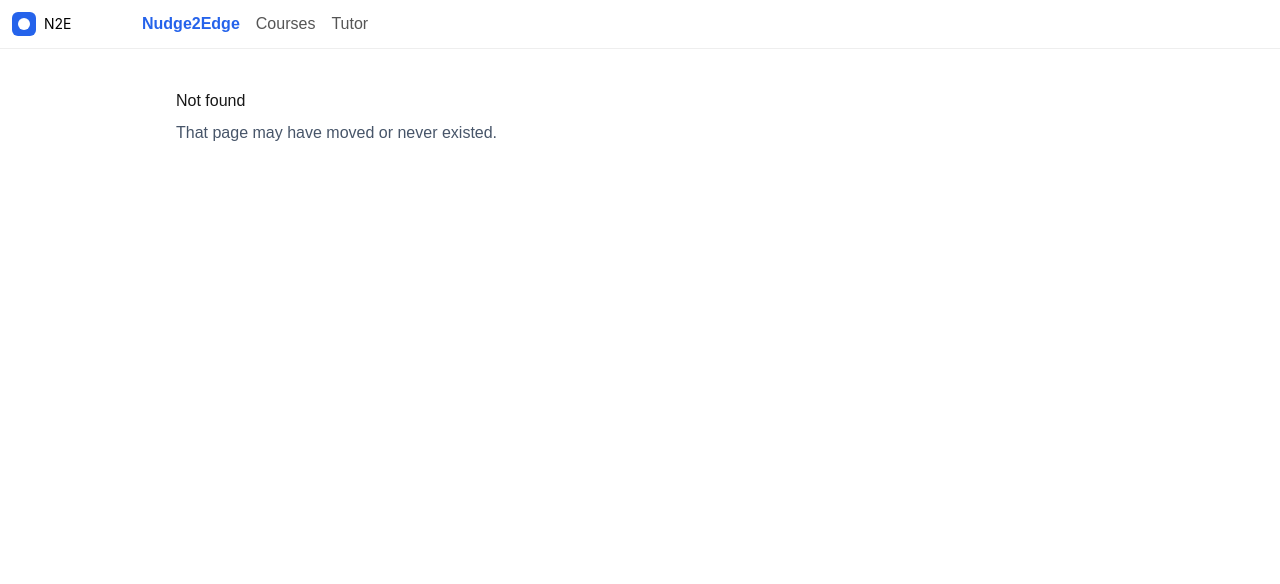
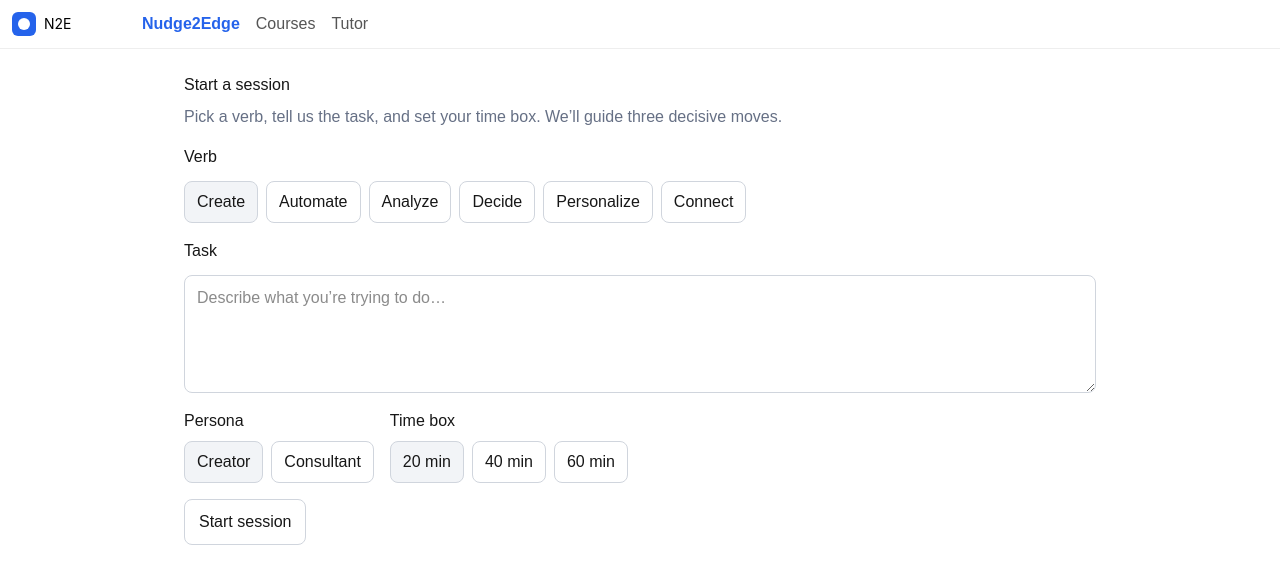
Before and after one commit to mukund-n2e/ai-tutor-ui, a Next.js app: page /onboarding in a window 1280 px wide. Before the commit this address had no page. Shown: the top 584 px of the page. Built offline with nearby package versions, Linux system fonts and the light colour scheme.

Commit message:
wp018 prd onboarding session 20250918 055628 (#42)
* docs(handover): CTO Handover v1 with probes (20250917_081439)

* feat(PRD): Onboarding (verb/persona/timebox/task) and Session wired to SSE

---------

Co-authored-by: mukund-n2e <mukund-6019@users.noreply.github.com>

```diff
--- /dev/null
+++ b/src/app/onboarding/page.tsx
@@ -0,0 +1,71 @@
+'use client';
+import { useState } from 'react';
+
+const VERBS = ['Create','Automate','Analyze','Decide','Personalize','Connect'] as const;
+const PERSONAS = ['Creator','Consultant'] as const;
+const TIMES = [20,40,60] as const;
+
+export default function Onboarding() {
+  const [verb, setVerb] = useState<typeof VERBS[number]>('Create');
+  const [persona, setPersona] = useState<typeof PERSONAS[number]>('Creator');
+  const [minutes, setMinutes] = useState<typeof TIMES[number]>(20);
+  const [task, setTask] = useState('');
+
+  function start() {
+    const url = `/session?verb=${encodeURIComponent(verb)}&persona=${encodeURIComponent(persona)}&minutes=${minutes}&task=${encodeURIComponent(task)}`;
+    window.location.href = url;
+  }
+
+  return (
+    <main style={{padding:24,maxWidth:960,margin:'0 auto'}}>
+      <h1 style={{marginBottom:8}}>Start a session</h1>
+      <p style={{color:'#667085',marginBottom:16}}>Pick a verb, tell us the task, and set your time box. We’ll guide three decisive moves.</p>
+
+      <section style={{display:'grid',gap:12,marginBottom:16}}>
+        <label>Verb</label>
+        <div style={{display:'flex',flexWrap:'wrap',gap:8}}>
+          {VERBS.map(v => (
+            <button key={v} onClick={()=>setVerb(v)}
+              style={{padding:'8px 12px',borderRadius:8,border:'1px solid #d0d5dd',
+                      background: v===verb ? '#f2f4f7' : 'white'}}>{v}</button>
+          ))}
+        </div>
+      </section>
+
+      <section style={{display:'grid',gap:12,marginBottom:16}}>
+        <label>Task</label>
+        <textarea value={task} onChange={e=>setTask(e.target.value)} rows={4}
+          placeholder="Describe what you’re trying to do…"
+          style={{padding:'10px 12px',border:'1px solid #d0d5dd',borderRadius:8}}/>
+      </section>
+
+      <section style={{display:'flex',gap:16,marginBottom:16}}>
+        <div>
+          <label>Persona</label>
+          <div style={{display:'flex',gap:8,marginTop:8}}>
+            {PERSONAS.map(p => (
+              <button key={p} onClick={()=>setPersona(p)}
+                style={{padding:'8px 12px',borderRadius:8,border:'1px solid #d0d5dd',
+                        background: p===persona ? '#f2f4f7' : 'white'}}>{p}</button>
+            ))}
+          </div>
+        </div>
+        <div>
+          <label>Time box</label>
+          <div style={{display:'flex',gap:8,marginTop:8}}>
+            {TIMES.map(t => (
+              <button key={t} onClick={()=>setMinutes(t)}
+                style={{padding:'8px 12px',borderRadius:8,border:'1px solid #d0d5dd',
+                        background: t===minutes ? '#f2f4f7' : 'white'}}>{t} min</button>
+            ))}
+          </div>
+        </div>
+      </section>
+
+      <button onClick={start} disabled={!task.trim()}
+        style={{padding:'10px 14px',borderRadius:8,border:'1px solid #d0d5dd',background:'white'}}>
+        Start session
+      </button>
+    </main>
+  );
+}
--- /dev/null
+++ b/src/app/session/page.tsx
@@ -0,0 +1,89 @@
+'use client';
+import { useSearchParams } from 'next/navigation';
+import { useEffect, useRef, useState } from 'react';
+
+export default function SessionPage() {
+  const sp = useSearchParams();
+  const verb = sp.get('verb') ?? 'Create';
+  const persona = sp.get('persona') ?? 'Creator';
+  const minutes = sp.get('minutes') ?? '20';
+  const task = sp.get('task') ?? '';
+
+  const [out, setOut] = useState('');
+  const [busy, setBusy] = useState(false);
+  const [err, setErr] = useState<string|null>(null);
+  const boxRef = useRef<HTMLDivElement>(null);
+  useEffect(()=>{ boxRef.current?.scrollTo({top:1e9,behavior:'smooth'}); }, [out]);
+
+  const scope = [
+    `Persona: ${persona}. Verb: ${verb}. Time box: ${minutes} minutes.`,
+    `Run a 3‑move tutoring loop: 1) Understand, 2) Draft, 3) Polish.`,
+    `Stay focused on the user's task and produce concise, actionable output.`,
+  ].join(' ');
+
+  async function run() {
+    setBusy(true); setErr(null); setOut('');
+    try {
+      const resp = await fetch('/api/tutor/stream', {
+        method: 'POST',
+        headers: { 'Accept': 'text/event-stream', 'Content-Type': 'application/json' },
+        body: JSON.stringify({ courseTitle: `${verb} – ${persona}`, scope, message: task })
+      });
+      if (!resp.ok || !resp.body) throw new Error(`upstream ${resp.status}`);
+      const reader = resp.body.getReader();
+      const dec = new TextDecoder();
+      let buf = '';
+      for (;;) {
+        const { value, done } = await reader.read();
+        if (done) break;
+        buf += dec.decode(value, { stream: true });
+        const frames = buf.split('\n\n'); buf = frames.pop() ?? '';
+        for (const f of frames) {
+          if (!f.trim()) continue;
+          if (f.startsWith('data:')) {
+            const payload = f.replace(/^data:\s*/, '');
+            if (payload === '[DONE]') continue;
+            try {
+              const j = JSON.parse(payload);
+              const chunk = j?.choices?.[0]?.delta?.content ?? '';
+              if (chunk) setOut(prev => prev + chunk);
+            } catch {}
+          }
+        }
+      }
+      // local save (simple library)
+      const key = `session:${Date.now()}:${verb}:${persona}`;
+      localStorage.setItem(key, JSON.stringify({ verb, persona, minutes, task, out, ts: Date.now() }));
+    } catch (e:any) {
+      setErr(e?.message || 'stream error');
+    } finally { setBusy(false); }
+  }
+
+  return (
+    <main style={{padding:24,maxWidth:960,margin:'0 auto'}}>
+      <h1 style={{marginBottom:4}}>{verb} — {persona}</h1>
+      <p style={{color:'#667085',marginBottom:12}}>{task}</p>
+      <div style={{display:'flex',gap:8,marginBottom:12}}>
+        <button onClick={run} disabled={busy}
+          style={{padding:'10px 14px',borderRadius:8,border:'1px solid #d0d5dd',background:busy?'#f2f4f7':'white'}}>
+          {busy ? 'Streaming…' : 'Run'}
+        </button>
+        <button onClick={()=>navigator.clipboard.writeText(out)} disabled={!out}
+          style={{padding:'10px 14px',borderRadius:8,border:'1px solid #d0d5dd',background:'white'}}>
+          Copy
+        </button>
+        <button onClick={()=>{
+          const blob = new Blob([`# ${verb} — ${persona}\n\n${out}\n`], { type: 'text/markdown' });
+          const a = document.createElement('a'); a.href = URL.createObjectURL(blob); a.download = `${verb.toLowerCase()}-${Date.now()}.md`; a.click();
+        }} disabled={!out}
+          style={{padding:'10px 14px',borderRadius:8,border:'1px solid #d0d5dd',background:'white'}}>
+          Download .md
+        </button>
+      </div>
+      {err && <p style={{color:'#b42318',marginBottom:12}}>Error: {err}</p>}
+      <div ref={boxRef} style={{border:'1px solid #e5e7eb',borderRadius:8,padding:16,height:460,overflow:'auto',whiteSpace:'pre-wrap'}}>
+        {out || <span style={{color:'#98a2b3'}}>Output will stream here…</span>}
+      </div>
+    </main>
+  );
+}
```
